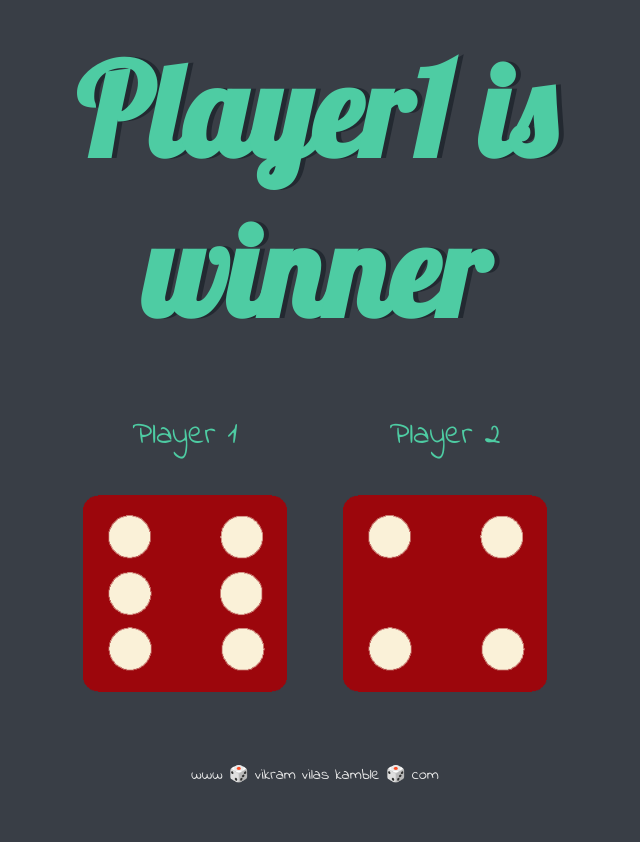
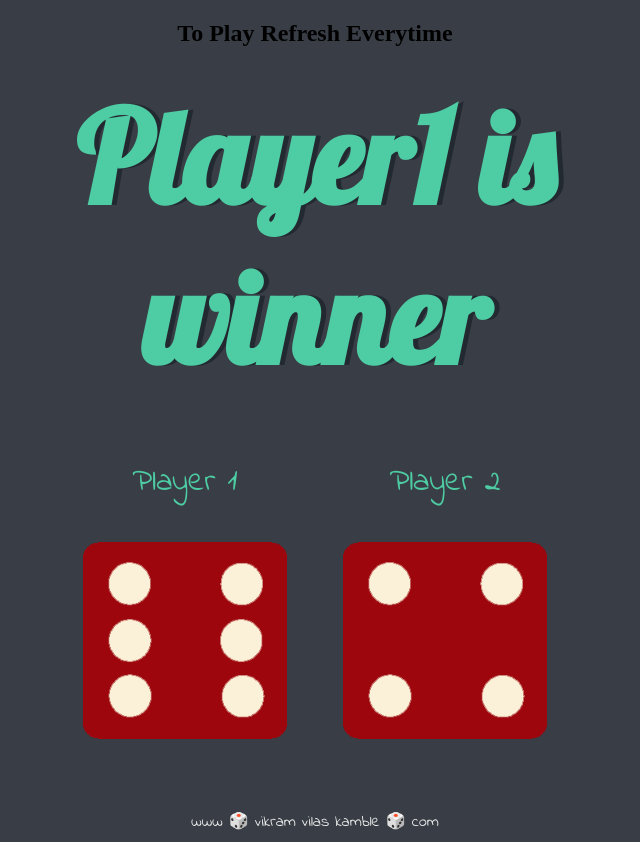
Before and after one commit to Vikramk780/dicegameweb, a plain HTML site: page index.html in a window 1280 px wide. Shown: the whole page, without its empty margins (325-965 px from the left). Before the commit the page ends 800 px from the top, so only its background shows below. Drawn offline with Linux system fonts and the light colour scheme.

Commit message:
Update index.html

```diff
--- a/index.html
+++ b/index.html
@@ -10,6 +10,7 @@
   <body>
 
     <div class="container">
+      <h2>To Play Refresh Everytime</h2>
       <h1>Refresh Me</h1>
 <div class="">
       <div class="dice1 ">
```
